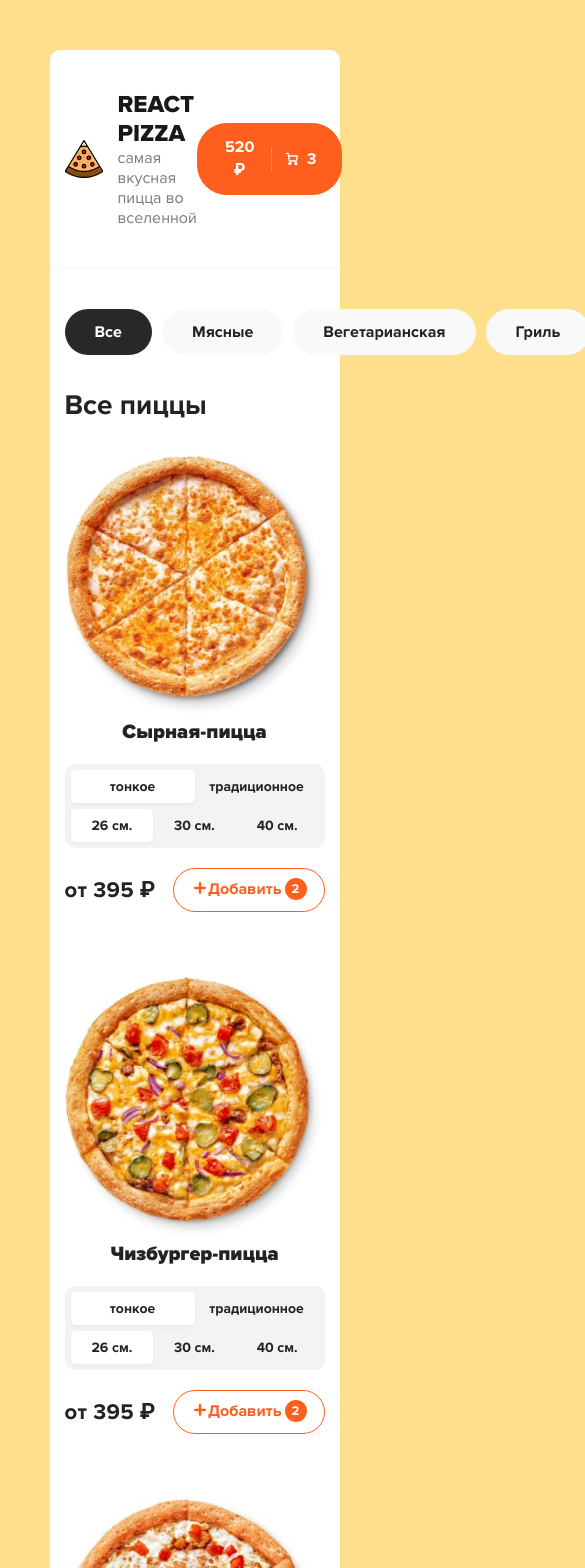
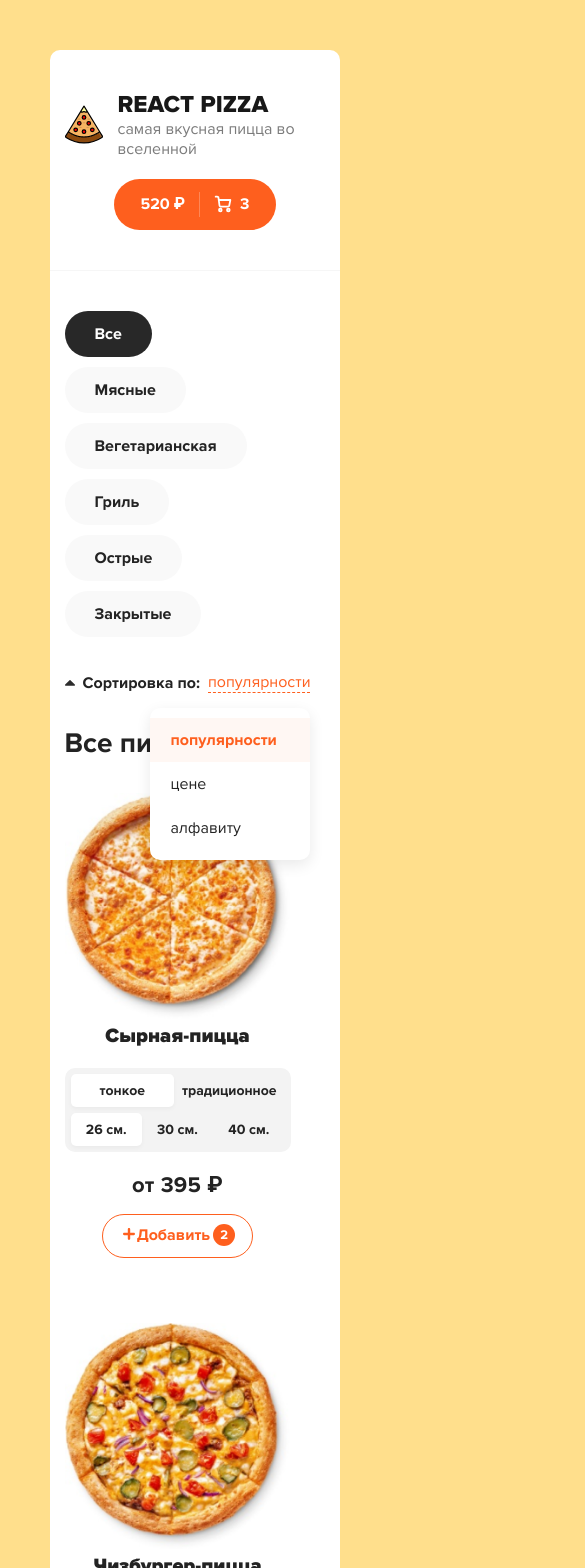
Before and after one commit to DenisMls/pizza-vue, a Vue app: page / in a window 390 px wide. Shown: the top 1568 px of the page, 585 px wide, since content can reach past the window. Built offline with nearby package versions, Linux system fonts and the light colour scheme; data requests are answered from the project's data file.

Commit message:
debag style

```diff
--- a/src/assets/app.scss
+++ b/src/assets/app.scss
@@ -34,6 +34,7 @@ body {
     display: flex;
     align-items: center;
     justify-content: space-between;
+    flex-wrap: wrap;
   }
 }
 
--- a/src/assets/components/_categories.scss
+++ b/src/assets/components/_categories.scss
@@ -29,3 +29,14 @@
     }
   }
 }
+@media (max-width: 960px) {
+  .categories {
+    ul {
+      flex-wrap: wrap;
+      max-width: 200px;
+      li {
+        margin-bottom: 10px;
+      }
+    }
+  }
+}
--- a/src/assets/components/_header.scss
+++ b/src/assets/components/_header.scss
@@ -30,3 +30,14 @@
     }
   }
 }
+@media (max-width: 400px) {
+  .header {
+    .container {
+      flex-wrap: wrap;
+      justify-content: center;
+    }
+    &__cart {
+      margin-top: 20px;
+    }
+  }
+}
--- a/src/assets/components/_pizza-block.scss
+++ b/src/assets/components/_pizza-block.scss
@@ -10,7 +10,8 @@
   }
 
   &__image {
-    width: 260px;
+    max-width: 280px;
+    width: 100%;
   }
 
   &__title {
@@ -66,3 +67,14 @@
     letter-spacing: 0.015em;
   }
 }
+@media (max-width: 400px) {
+  .pizza-block {
+    &__bottom {
+      flex-wrap: wrap;
+      justify-content: center;
+    }
+    &__price {
+      margin-bottom: 15px;
+    }
+  }
+}
--- a/src/assets/components/_sort.scss
+++ b/src/assets/components/_sort.scss
@@ -51,3 +51,8 @@
     }
   }
 }
+@media (max-width: 1273px) {
+  .sort {
+    margin-top: 25px;
+  }
+}
--- a/src/components/home/homeContent.vue
+++ b/src/components/home/homeContent.vue
@@ -9,9 +9,9 @@
         <h2 class="content__title">Все пиццы</h2>
         <div class="content__items">
           <pizzaBlock
-            v-for="product in filterPizza"
-            :key="product.article"
-            :product="product"
+            v-for="PRODUCTS in filterPizza"
+            :key="PRODUCTS.article"
+            :product="PRODUCTS"
           />
         </div>
       </div>
@@ -62,6 +62,7 @@
         let vm = this;
         this.PRODUCTS.map(function(prodNew, PRODUCTS) {
           if (PRODUCTS.category === items.categories) {
+            console.log(prodNew);
             vm.sortedPizza.push(prodNew);
           }
         });
```
